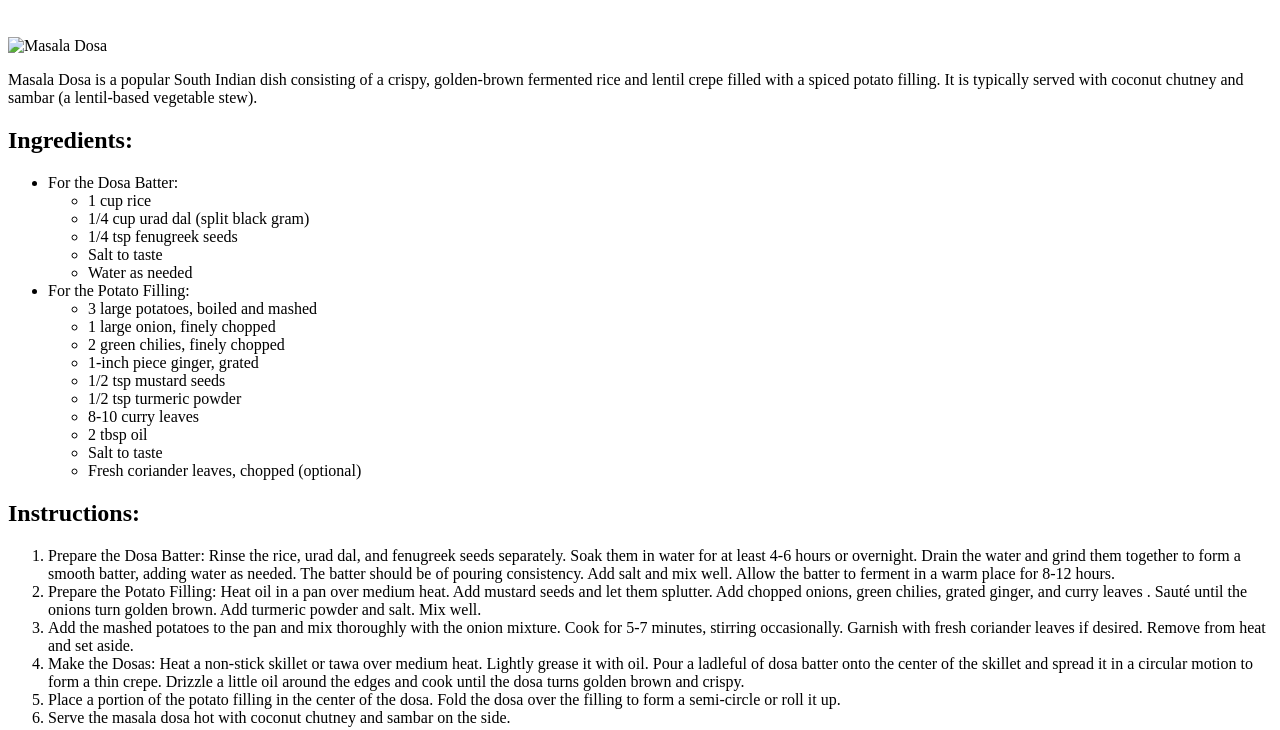
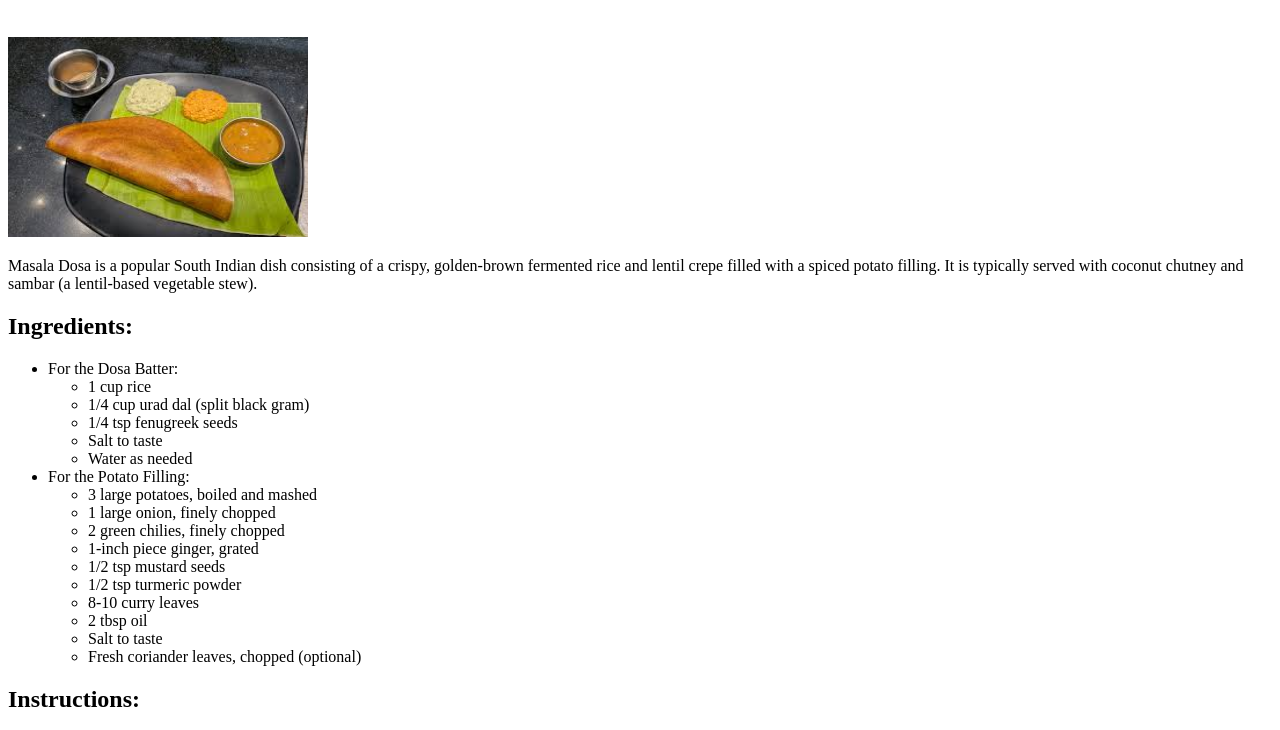
Before and after one commit to GreenWindCoding/The_odin_project_Assigment_1, a plain HTML site: page recipes/masala_dosa.html in a window 1280 px wide. Shown: the part 61-791 px from the top of the page. Drawn offline with Linux system fonts and the light colour scheme.

Commit message:
Fix image source path for masala dosa recipe

```diff
--- a/recipes/masala_dosa.html
+++ b/recipes/masala_dosa.html
@@ -8,7 +8,7 @@
 <body>
     <h1>4. Masala Dosa</h1>
     <br>
-    <img src="images/masala_dosa.jpeg" alt="Masala Dosa" width="300" height="200">
+    <img src="/images/masala_dosa.jpeg" alt="Masala Dosa" width="300" height="200">
     <p>Masala Dosa is a popular South Indian dish consisting of a crispy, golden-brown fermented rice and lentil crepe filled with a spiced potato filling. It is typically served with coconut chutney and sambar (a lentil-based vegetable stew).</p>
     <h2>Ingredients:</h2>
     <ul>
```
